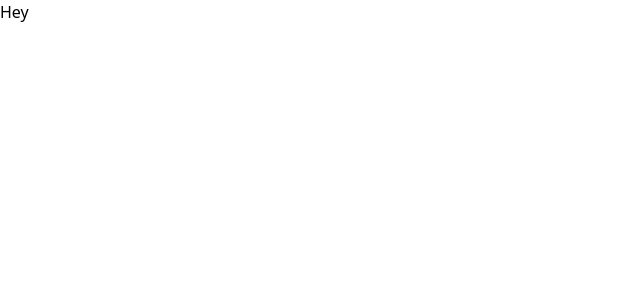
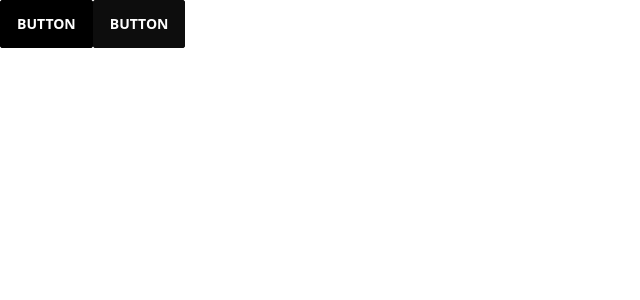
Before and after one commit to idontwannawakeup/partner-up, a Next.js app in the folder partner-up-ui/: page / in a window 1280 px wide. Shown: the top 300 px of the page, without its empty margins (0-640 px from the left). Built offline with nearby package versions, Linux system fonts and the light colour scheme.

Commit message:
[feature] daisyUI initialization

```diff
--- a/partner-up-ui/package.json
+++ b/partner-up-ui/package.json
@@ -12,6 +12,7 @@
     "@types/node": "18.14.6",
     "@types/react": "18.0.28",
     "@types/react-dom": "18.0.11",
+    "daisyui": "^2.51.3",
     "next": "13.2.3",
     "react": "18.2.0",
     "react-dom": "18.2.0",
--- a/partner-up-ui/src/app/layout.tsx
+++ b/partner-up-ui/src/app/layout.tsx
@@ -10,7 +10,7 @@
     children: React.ReactNode
 }) {
     return (
-        <html lang="en">
+        <html lang="en" data-theme="lofi">
         <body>{children}</body>
         </html>
     );
--- a/partner-up-ui/src/app/page.tsx
+++ b/partner-up-ui/src/app/page.tsx
@@ -3,7 +3,8 @@
 export default function Home() {
     return (
         <main>
-            Hey
+            <button className="btn">Button</button>
+            <button className="btn btn-primary">Button</button>
         </main>
     );
 }
--- a/partner-up-ui/tailwind.config.js
+++ b/partner-up-ui/tailwind.config.js
@@ -1,13 +1,17 @@
-/**
- * @type {import('@types/tailwindcss/tailwind-config').TailwindConfig}
- */
 module.exports = {
     content: [
-        "./app/**/*.{js,ts,jsx,tsx}",
-        "./pages/**/*.{js,ts,jsx,tsx}",
-        "./components/**/*.{js,ts,jsx,tsx}",
-        "./src/**/*.{js,ts,jsx,tsx}",
+        './app/**/*.{js,ts,jsx,tsx}',
+        './pages/**/*.{js,ts,jsx,tsx}',
+        './components/**/*.{js,ts,jsx,tsx}',
+        './src/**/*.{js,ts,jsx,tsx}',
     ],
-    plugins: [],
+    plugins: [require('daisyui')],
     theme: {},
+    daisyui: {
+        themes: [
+            'lofi',
+            'black',
+        ],
+        darkTheme: 'black',
+    },
 };
```
Also changed, not shown: 1 other file (tests, documents, lock files or other folders).
